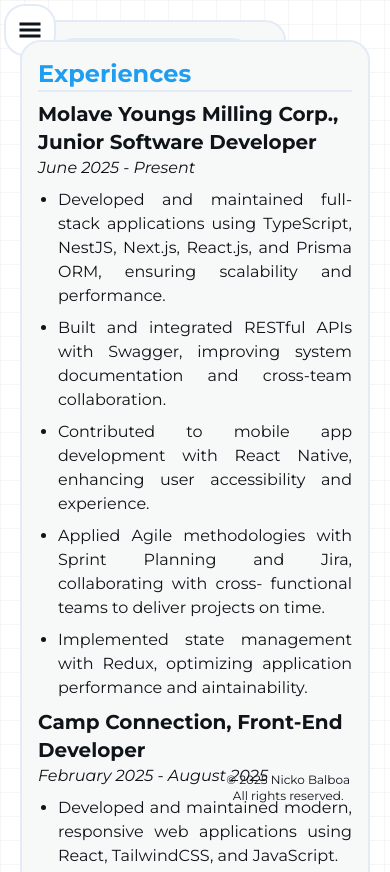
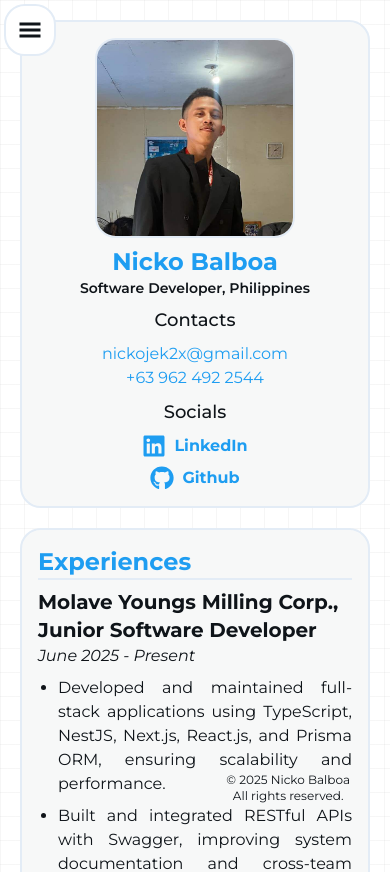
Before and after one commit to NBalboa/me, a React (Vite) app: page / in a window 390 px wide. Shown: the top 872 px of the page. Built offline with nearby package versions, Linux system fonts and the light colour scheme.

Commit message:
fixed display on mobile screen

```diff
--- a/src/components/Content.tsx
+++ b/src/components/Content.tsx
@@ -10,7 +10,7 @@
   return (
     <div className={`rounded-lg col-span-1 ${isSide ? null : "md:col-span-2"} relative`}>
       {isSide ? (
-        <div className="fixed top-5 bottom-5 bg-card border-2 border-accent p-4 rounded-lg">{children}</div>
+        <div className="block md:fixed md:top-5 md:bottom-5 bg-card border-2 border-accent p-4 rounded-lg">{children}</div>
       ) : (
         <>
           <div className="bg-card border-2 border-accent rounded-lg p-4 relative">{children}</div>
```
